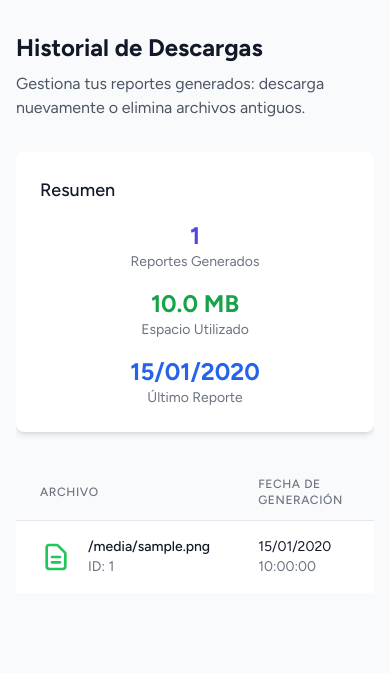
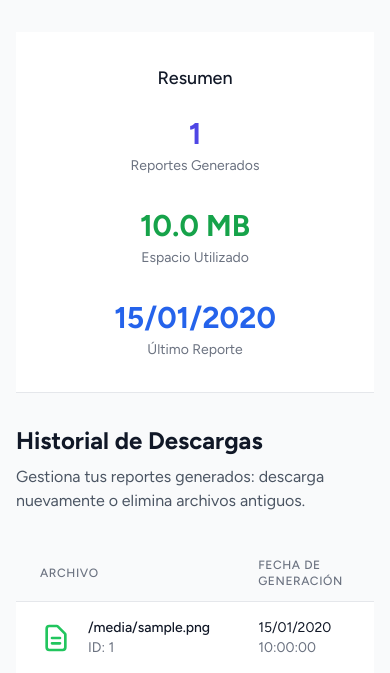
Before and after one commit to pmaganas/logisToledoReport, a Flask app: template templates/downloads.html in a window 390 px wide. Shown: the part 65-738 px from the top of the page. Run offline with Flask 3, Linux system fonts and the light colour scheme; the template is opened without the code that fills it: most values are stand-ins (such as "Sample title", 1, 10 or a date in 2020); some libraries are stand-ins or nearby versions.

Commit message:
Display report statistics in a more prominent, full-width section
Moves the report summary stats to a dedicated full-width div in downloads.html.

Replit-Commit-Author: Agent
Replit-Commit-Session-Id: c0d5f120-e4ed-4e06-87c8-0eea381fbb9a
Replit-Commit-Screenshot-Url: https://storage.googleapis.com/screenshot-production-us-central1/41ff931d-6185-4376-ac2c-c8df7cdcd883/c0d5f120-e4ed-4e06-87c8-0eea381fbb9a/R7XgIE7

```diff
--- a/templates/downloads.html
+++ b/templates/downloads.html
@@ -53,32 +53,34 @@
 {% endblock %}
 
 {% block content %}
+<!-- Summary Stats - Full Width -->
+{% if reports %}
+    <div class="w-full bg-white border-b border-gray-200 py-8 mb-8">
+        <div class="max-w-7xl mx-auto px-4">
+            <h3 class="text-lg font-medium text-gray-900 mb-6 text-center">Resumen</h3>
+            <div class="grid grid-cols-1 md:grid-cols-3 gap-8">
+                <div class="text-center">
+                    <div class="text-3xl font-bold text-indigo-600">{{ reports|length }}</div>
+                    <div class="text-sm text-gray-500 mt-1">Reportes Generados</div>
+                </div>
+                <div class="text-center">
+                    <div class="text-3xl font-bold text-green-600">{{ "%.1f"|format(reports|map(attribute='size_mb')|sum) }} MB</div>
+                    <div class="text-sm text-gray-500 mt-1">Espacio Utilizado</div>
+                </div>
+                <div class="text-center">
+                    <div class="text-3xl font-bold text-blue-600">{{ reports[0].created_at.strftime('%d/%m/%Y') if reports else '-' }}</div>
+                    <div class="text-sm text-gray-500 mt-1">Último Reporte</div>
+                </div>
+            </div>
+        </div>
+    </div>
+{% endif %}
+
 <div class="max-w-7xl mx-auto">
         <div class="mb-8">
             <h2 class="text-2xl font-bold text-gray-900 mb-2">Historial de Descargas</h2>
             <p class="text-gray-600">Gestiona tus reportes generados: descarga nuevamente o elimina archivos antiguos.</p>
         </div>
-
-        <!-- Summary Stats -->
-        {% if reports %}
-            <div class="mb-8 bg-white rounded-lg shadow-md p-6">
-                <h3 class="text-lg font-medium text-gray-900 mb-4">Resumen</h3>
-                <div class="grid grid-cols-1 md:grid-cols-3 gap-4">
-                    <div class="text-center">
-                        <div class="text-2xl font-bold text-indigo-600">{{ reports|length }}</div>
-                        <div class="text-sm text-gray-500">Reportes Generados</div>
-                    </div>
-                    <div class="text-center">
-                        <div class="text-2xl font-bold text-green-600">{{ "%.1f"|format(reports|map(attribute='size_mb')|sum) }} MB</div>
-                        <div class="text-sm text-gray-500">Espacio Utilizado</div>
-                    </div>
-                    <div class="text-center">
-                        <div class="text-2xl font-bold text-blue-600">{{ reports[0].created_at.strftime('%d/%m/%Y') if reports else '-' }}</div>
-                        <div class="text-sm text-gray-500">Último Reporte</div>
-                    </div>
-                </div>
-            </div>
-        {% endif %}
 
         <!-- Flash Messages -->
         {% with messages = get_flashed_messages(with_categories=true) %}
```
Also changed, not shown: attached_assets/Captura de pantalla 2025-07-28 a las 12.11.23_1753697486141.png (added), attached_assets/targeted_element_1753697502457.png (added).
